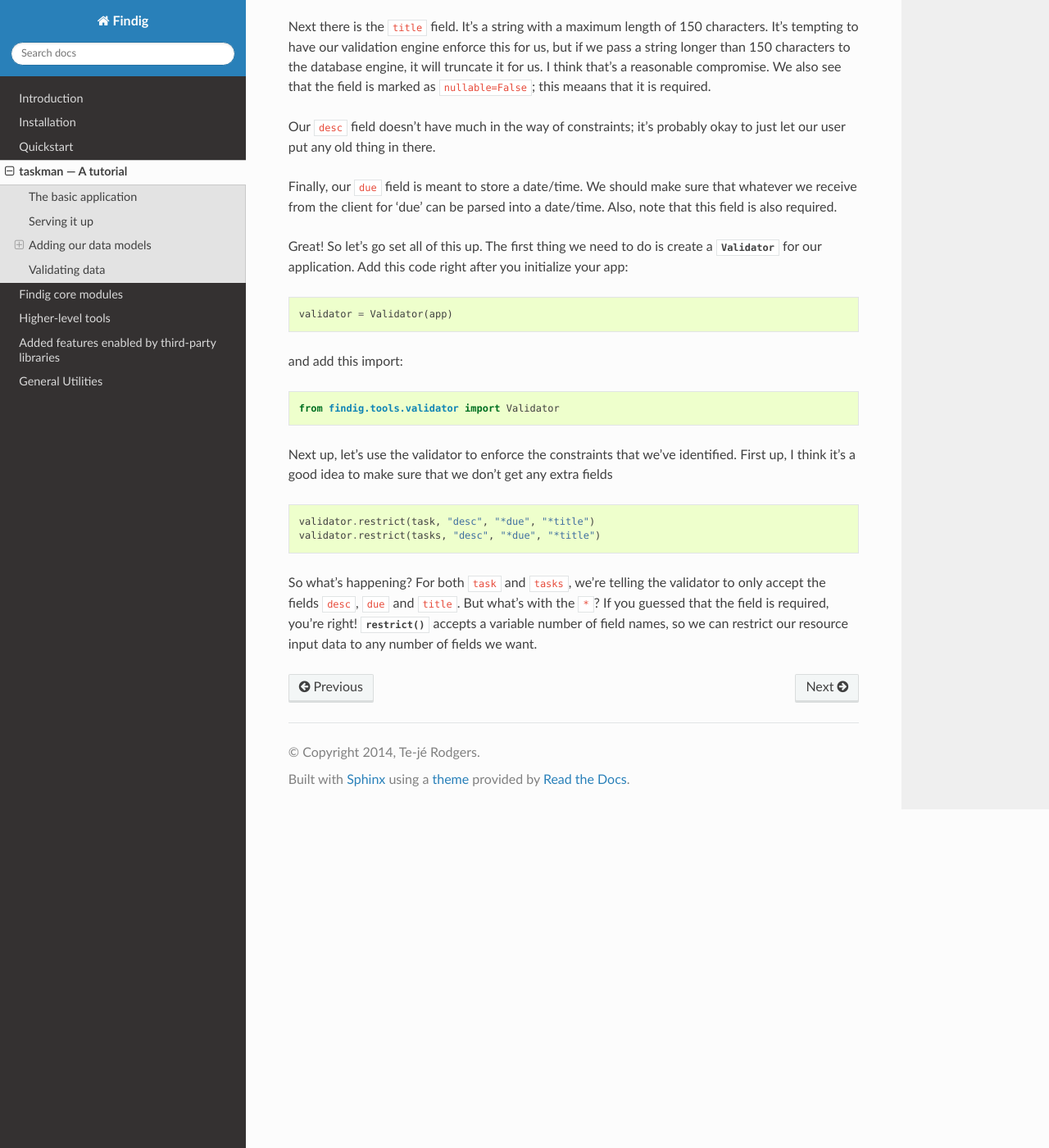
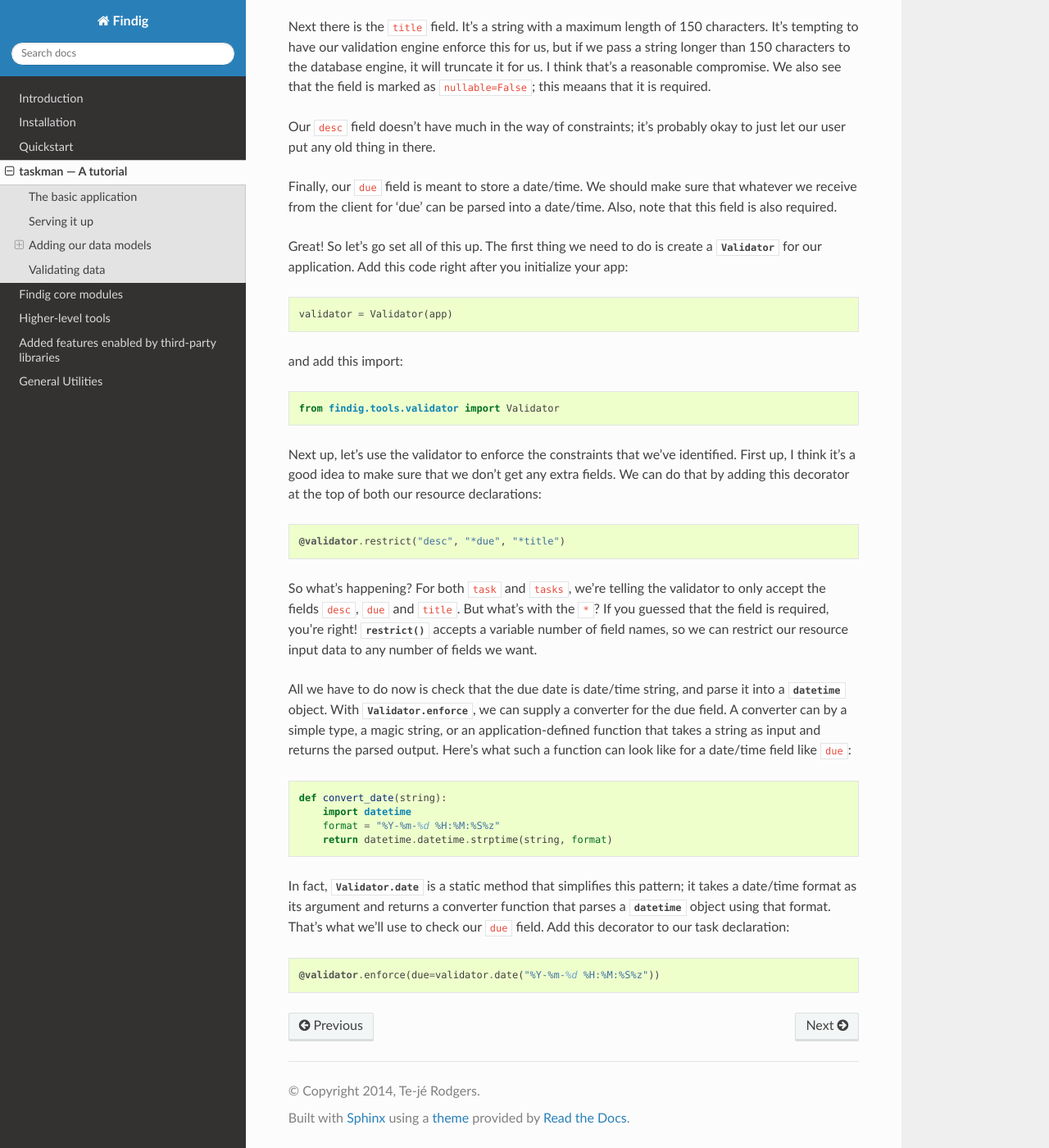
Before and after one commit to geniphi/findig, a Sphinx documentation site: the page built from docs/tutorial.rst, in a window 1280 px wide and 1400 px high, scrolled down 7318 px. Shown: the whole window at 82% size. Built offline with Sphinx 7.4.7 and the Read the Docs theme 2.0.0, drawn with Linux system fonts in a browser that asks for light colours; the version number could not be read and is left out.

Commit message:
Updated tutorial

```diff
--- a/docs/tutorial.rst
+++ b/docs/tutorial.rst
@@ -385,12 +385,12 @@ and add this import::
 
 Next up, let's use the validator to enforce the constraints that we've
 identified. First up, I think it's a good idea to make sure that we don't
-get any extra fields
+get any extra fields. We can do that by adding this decorator at the top
+of both our resource declarations:
 
-::
+.. code-block:: python
 
-    validator.restrict(task, "desc", "*due", "*title")
-    validator.restrict(tasks, "desc", "*due", "*title")
+    @validator.restrict("desc", "*due", "*title")
 
 So what's happening? For both ``task`` and ``tasks``, we're telling
 the validator to only accept the fields ``desc``, ``due`` and ``title``. But
@@ -398,3 +398,27 @@ what's with the ``*``? If you guessed that the field is required, you're right!
 :meth:`~findig.tools.validator.Validator.restrict` accepts a variable number of
 field names, so we can restrict our resource input data to any number of
 fields we want.
+
+All we have to do now is check that the due date is date/time string, and
+parse it into a :class:`~datetime.datetime` object.
+With :meth:`Validator.enforce<findig.tools.validator.Validator.enforce>`, we
+can supply a converter for the due field. A converter can by a simple type, a
+magic string, or an application-defined function that takes a string as input
+and returns the parsed output. Here's what such a function can look like for
+a date/time field like ``due``::
+
+    def convert_date(string):
+        import datetime
+        format = "%Y-%m-%d %H:%M:%S%z"
+        return datetime.datetime.strptime(string, format)
+
+In fact, :meth:`Validator.date <findig.tools.validator.Validator.date>` is a
+static method that simplifies this pattern; it takes a date/time format as its
+argument and returns a converter function that parses a
+:class:`~datetime.datetime` object using that format. That's what we'll use
+to check our ``due`` field. Add this decorator to our task declaration:
+
+
+.. code-block:: python
+
+    @validator.enforce(due=validator.date("%Y-%m-%d %H:%M:%S%z"))
```
Also changed, not shown: 1 other file.
